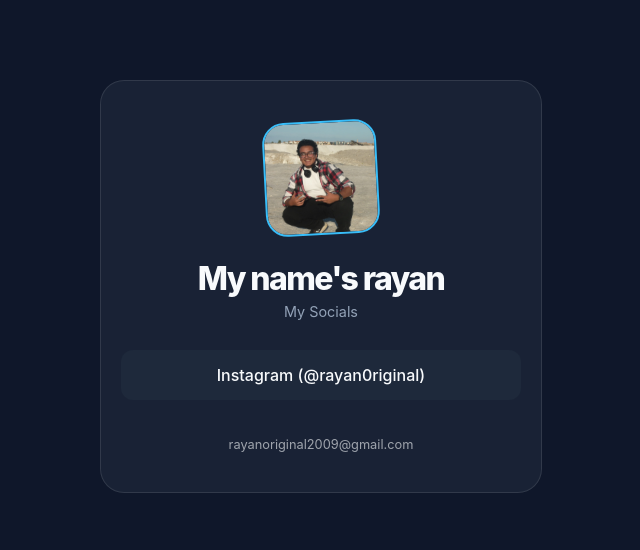
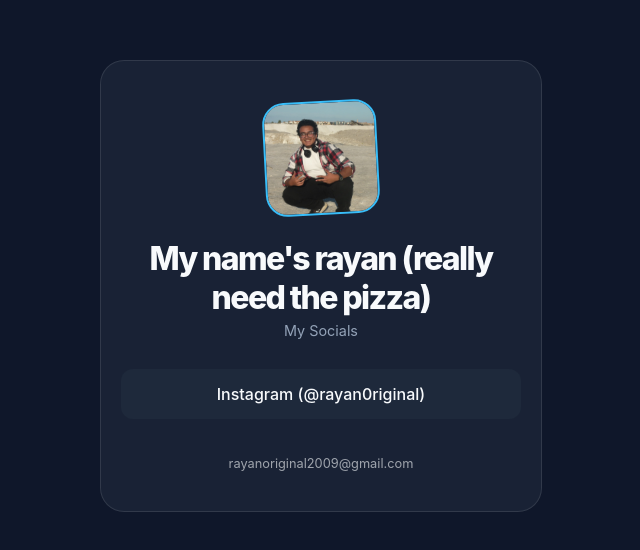
Before and after one commit to rayan0riginal/pizza, a plain HTML site: page index.html in a window 1280 px wide. Shown: the part 134-684 px from the top of the page, without its empty margins (319-959 px from the left). Drawn offline with Linux system fonts and the light colour scheme.

Commit message:
Update index.html

```diff
--- a/index.html
+++ b/index.html
@@ -93,7 +93,7 @@
     <div class="container">
         <img src="./me.jpeg" alt="me" class="pfp">
 
-        <h1>My name's rayan</h1>
+        <h1>My name's rayan (really need the pizza)</h1>
         <p>My Socials</p>
 
         <div class="links-gap">
```
